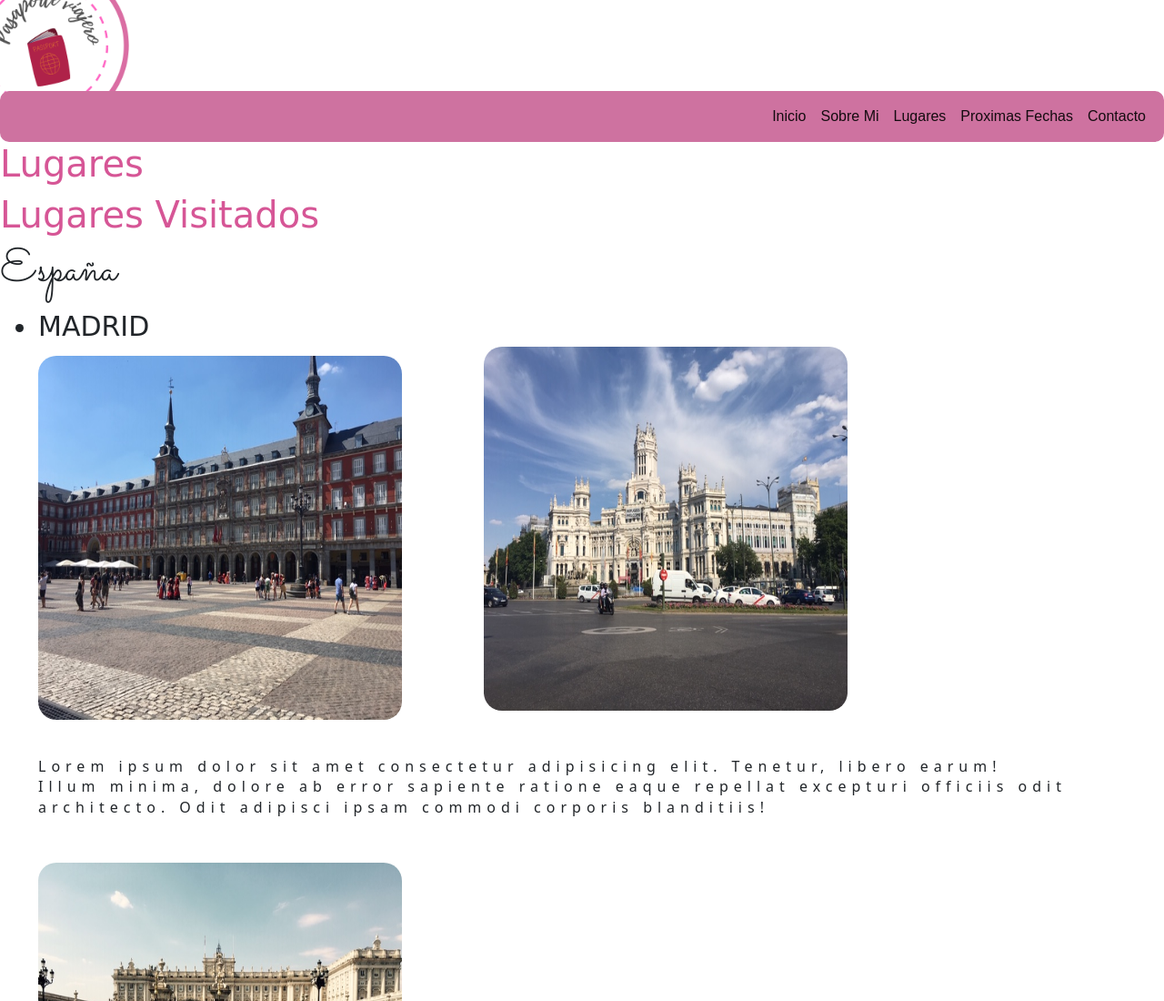
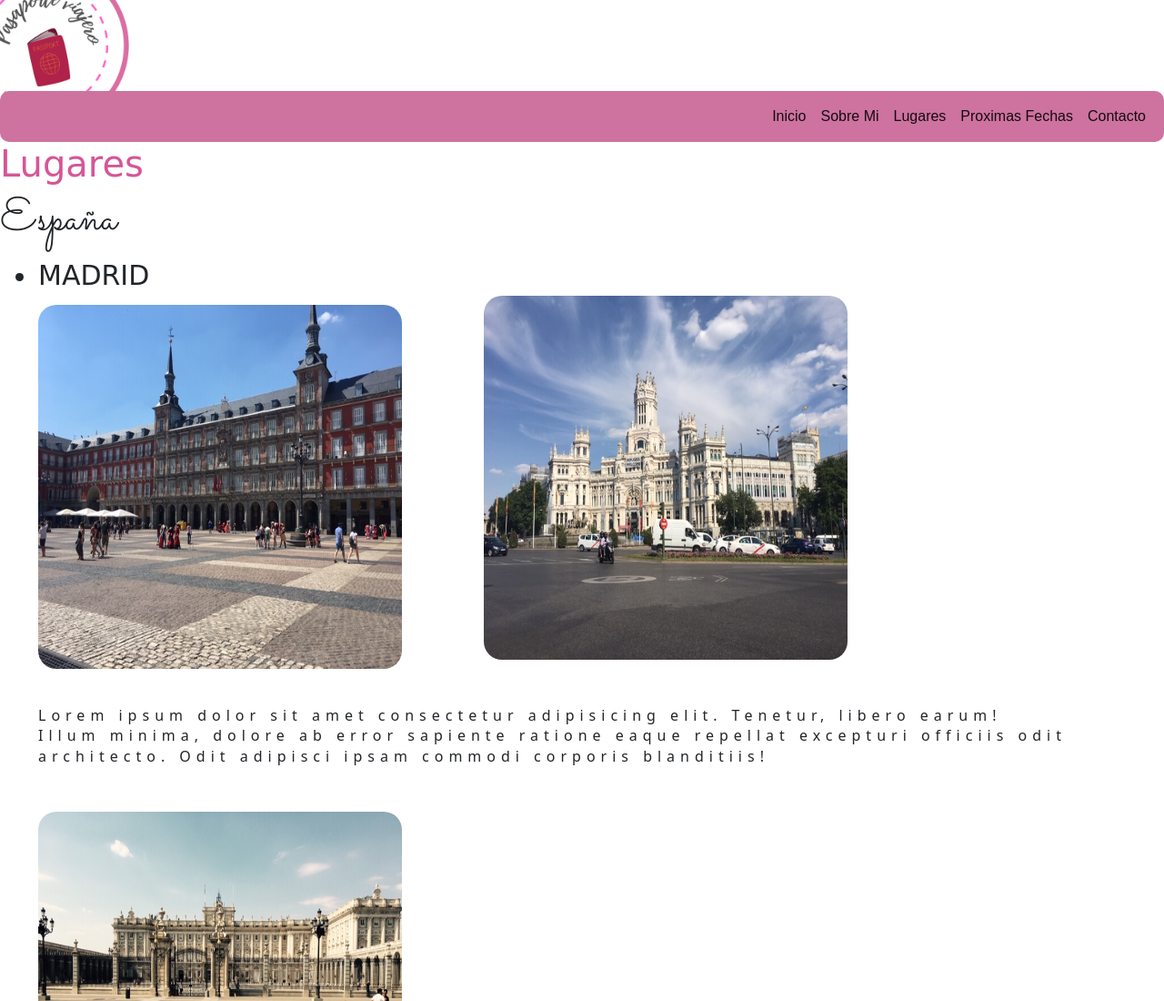
Before and after one commit to carladelpo/pasaporte-viajero-delponte, a plain HTML site: page pages/lugares.html in a window 1280 px wide. Shown: the top 1100 px of the page at 91% size. Drawn offline with nearby package versions, Linux system fonts and the light colour scheme; files whose address does not match are found by name; a web font is replaced by a local one.

Commit message:
Eliminacion de un h1

```diff
--- a/pages/lugares.html
+++ b/pages/lugares.html
@@ -62,7 +62,6 @@
 </div>
 
 
-<h1 class="titulo">Lugares Visitados</h1>
 
     <!-- Listas desordenadas -->
 
```
